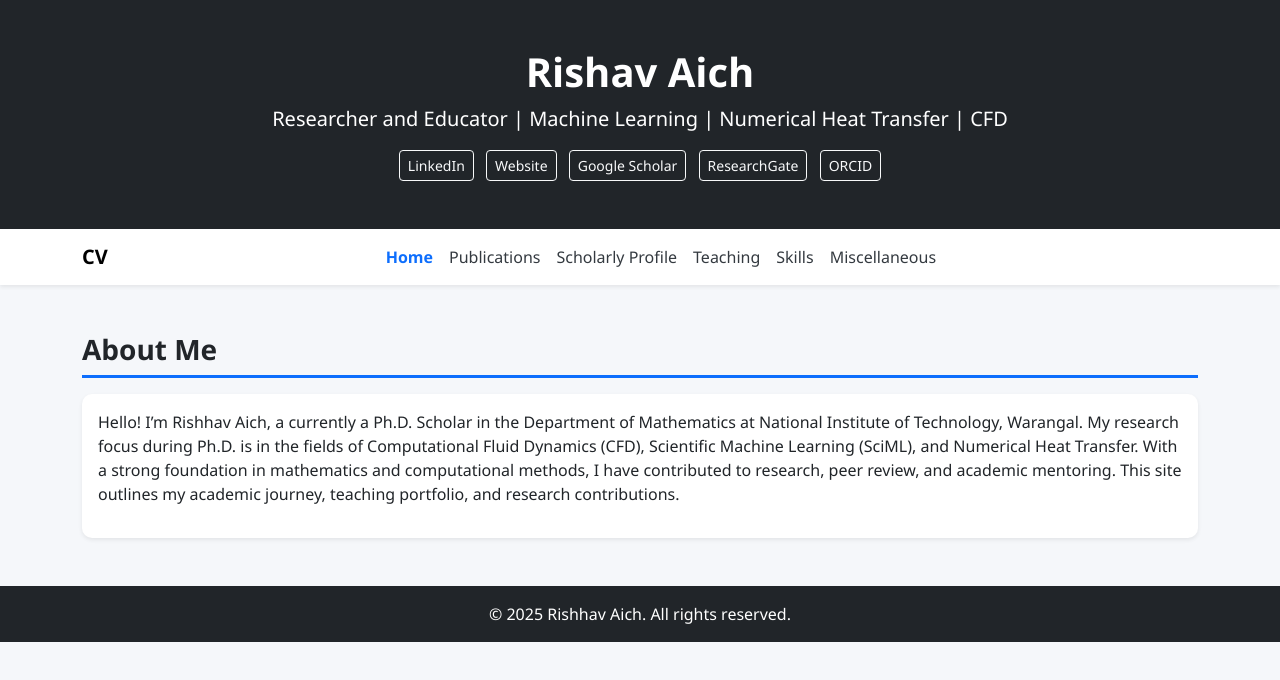
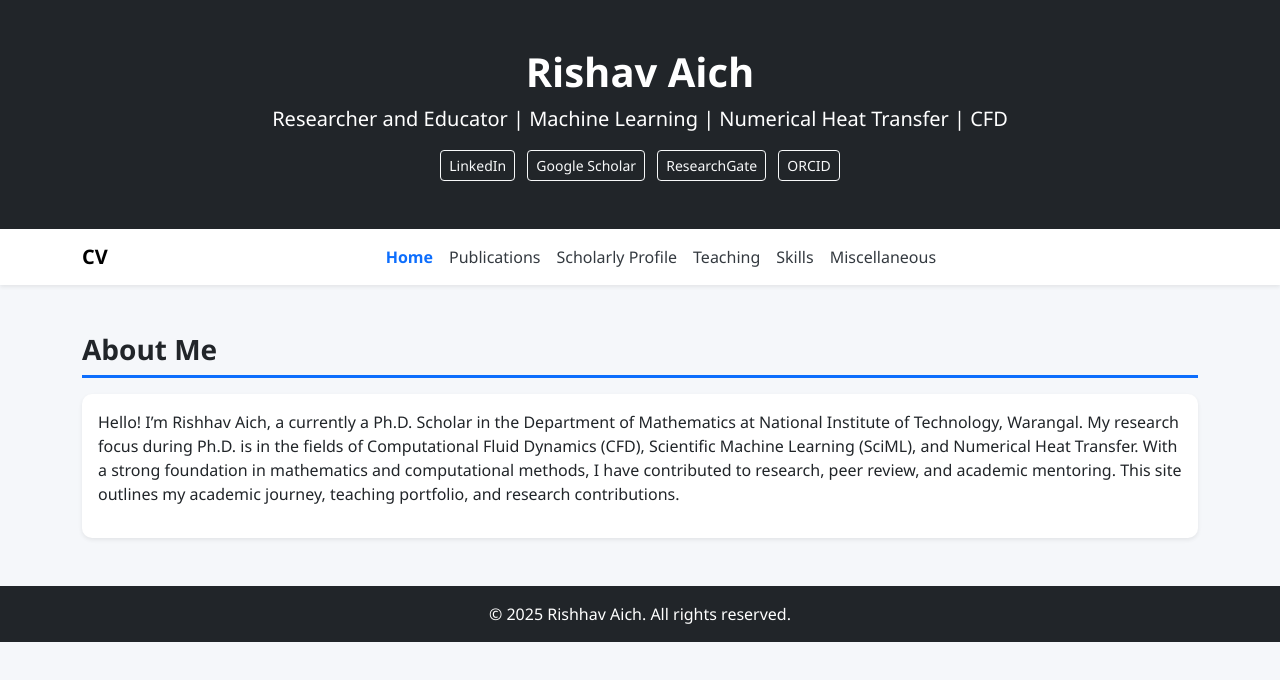
Before and after one commit to rishavmaths/rishavmaths.github.io, a plain HTML site: page index.html in a window 1280 px wide. Drawn offline with nearby package versions, Linux system fonts and the light colour scheme.

Commit message:
Update index.html

```diff
--- a/index.html
+++ b/index.html
@@ -16,7 +16,6 @@
       <p class="lead">Researcher and Educator | Machine Learning | Numerical Heat Transfer | CFD</p>
       <div class="mt-3">
         <a href="https://in.linkedin.com/in/rishavaich" class="btn btn-outline-light btn-sm mx-1" target="_blank">LinkedIn</a>
-        <a href="https://rishhavich" class="btn btn-outline-light btn-sm mx-1" target="_blank">Website</a>
         <a href="https://scholar.google.com/citations?user=SEFC_PoAAAAJ&hl" class="btn btn-outline-light btn-sm mx-1" target="_blank">Google Scholar</a>
         <a href="https://www.researchgate.net/profile/Rishav-Aich" class="btn btn-outline-light btn-sm mx-1" target="_blank">ResearchGate</a>
         <a href="https://orcid.org/0009-0000-5525-1016" class="btn btn-outline-light btn-sm mx-1" target="_blank">ORCID</a>
```
